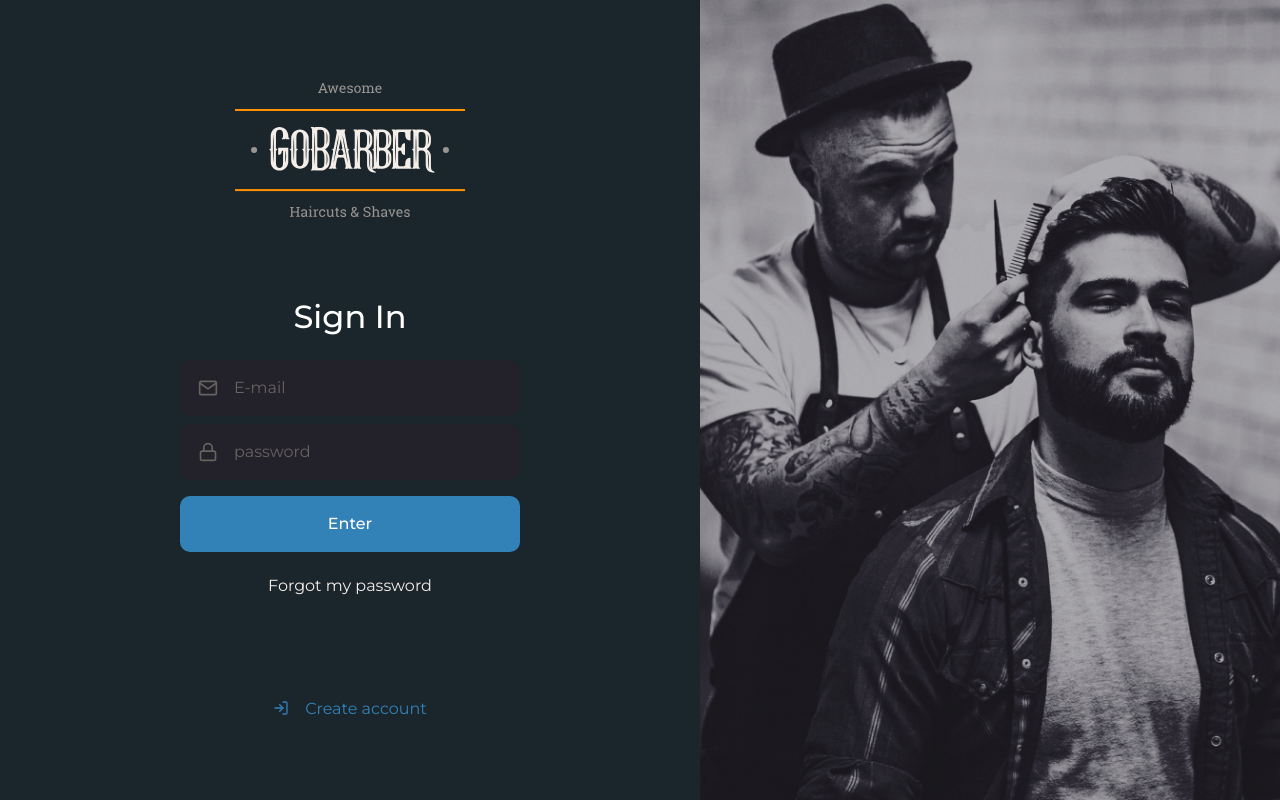
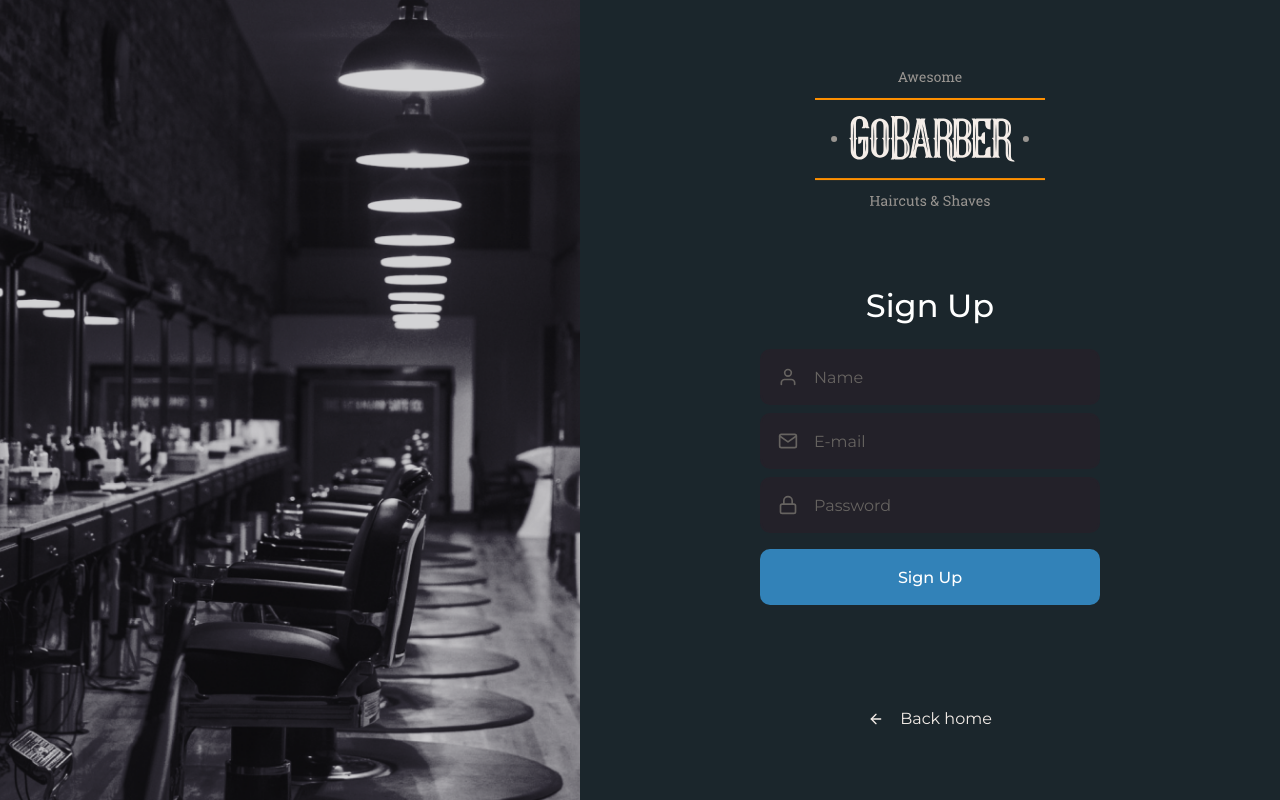
Before and after one commit to Igorth/razormustache, a React (Create React App) app: page / in a window 1280 px wide. Built offline with nearby package versions, Linux system fonts and the light colour scheme.

Commit message:
page signup

```diff
--- a/src/App.tsx
+++ b/src/App.tsx
@@ -1,11 +1,12 @@
 import React from 'react';
 
-import SignIn from './pages/Signin';
+import SignIn from './pages/SignIn';
+import SignUp from './pages/SignUp';
 import GlobalStyle from './styles/global';
 
 const App: React.FC = () => (
   <>
-    <SignIn />
+    <SignUp />
     <GlobalStyle />
   </>
 );
--- /dev/null
+++ b/src/pages/SignUp/index.tsx
@@ -0,0 +1,39 @@
+import React from 'react';
+import { FiArrowLeft, FiMail, FiUser, FiLock } from 'react-icons/fi';
+
+import logoImg from '../../assets/logo.svg';
+
+import Input from '../../components/Input';
+import Button from '../../components/Button';
+
+import { Container, Content, Background } from './styles';
+
+const SignUp: React.FC = () => (
+  <Container>
+    <Background />
+    <Content>
+      <img src={logoImg} alt="Razor Mustache" />
+
+      <form>
+        <h1>Sign Up</h1>
+        <Input name="name" icon={FiUser} placeholder="Name" />
+        <Input name="email" icon={FiMail} placeholder="E-mail" />
+        <Input
+          name="password"
+          icon={FiLock}
+          type="password"
+          placeholder="Password"
+        />
+
+        <Button type="submit">Sign Up</Button>
+      </form>
+
+      <a href="home">
+        <FiArrowLeft />
+        Back home
+      </a>
+    </Content>
+  </Container>
+);
+
+export default SignUp;
--- /dev/null
+++ b/src/pages/SignUp/styles.ts
@@ -0,0 +1,69 @@
+import styled from 'styled-components';
+import { shade } from 'polished';
+
+import SignUpBackgroundImg from '../../assets/sign-up-background.png';
+
+export const Container = styled.div`
+  height: 100vh;
+
+  display: flex;
+  align-items: stretch;
+`;
+
+export const Content = styled.div`
+  display: flex;
+  flex-direction: column;
+  align-items: center;
+
+  place-content: center;
+
+  width: 100%;
+  max-width: 700px;
+
+  form {
+    margin: 80px 0;
+    width: 340px;
+    text-align: center;
+
+    h1 {
+      margin-bottom: 24px;
+    }
+
+    a {
+      color: #f4ede8;
+      display: block;
+      margin-top: 24px;
+      text-decoration: none;
+      transition: color 0.2s;
+
+      &:hover {
+        color: ${shade(0.2, '#f4ede8')};
+      }
+    }
+  }
+
+  > a {
+    color: #f4ede8;
+    display: block;
+    margin-top: 24px;
+    text-decoration: none;
+    transition: color 0.2s;
+
+    display: flex;
+    align-items: center;
+
+    &:hover {
+      color: ${shade(0.2, '#f4ede8')};
+    }
+
+    svg {
+      margin-right: 16px;
+    }
+  }
+`;
+
+export const Background = styled.div`
+  flex: 1;
+  background: url(${SignUpBackgroundImg}) no-repeat center;
+  background-size: cover;
+`;
```
Also changed, not shown: src/assets/sign-up-background.png (added).
